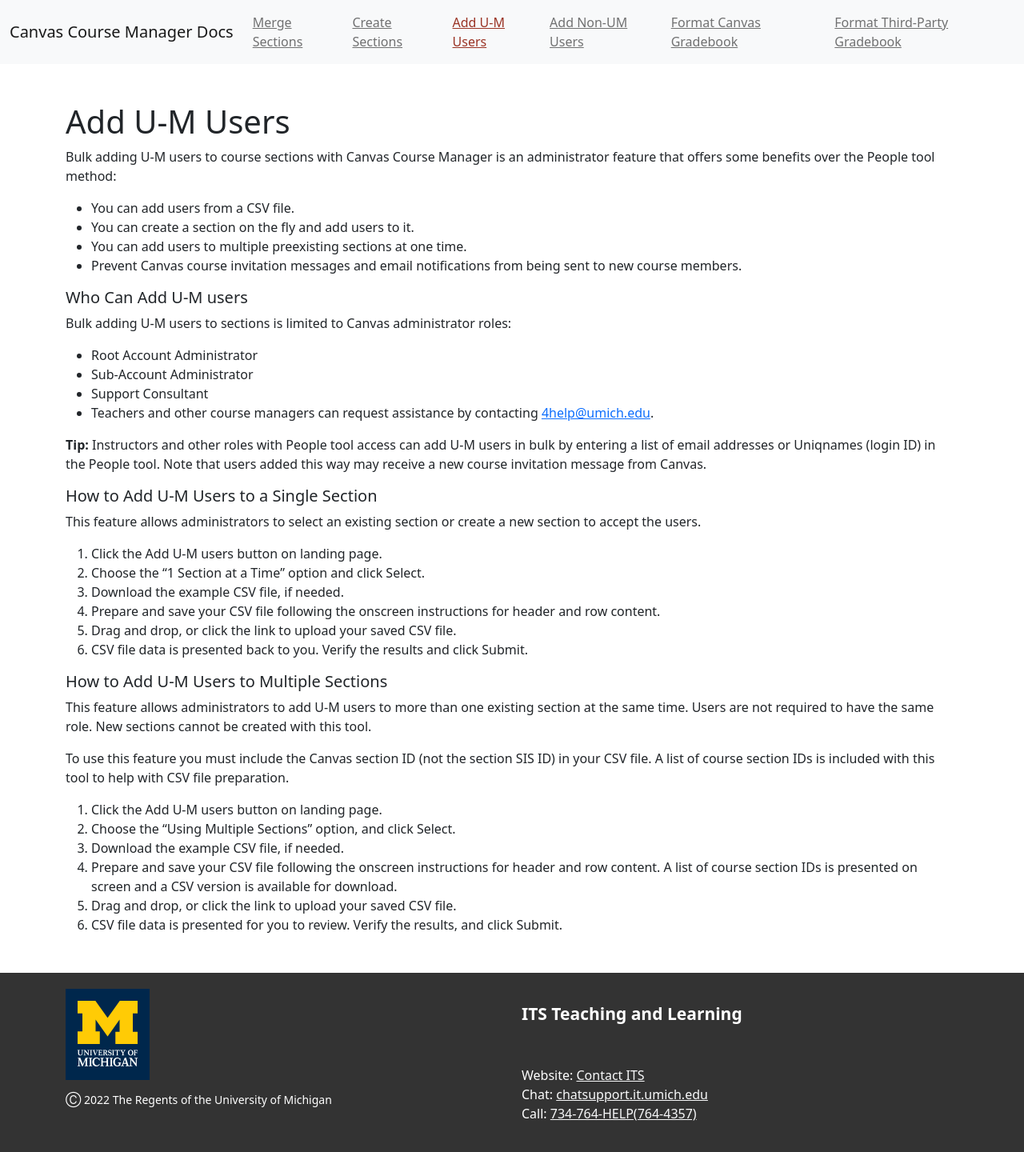
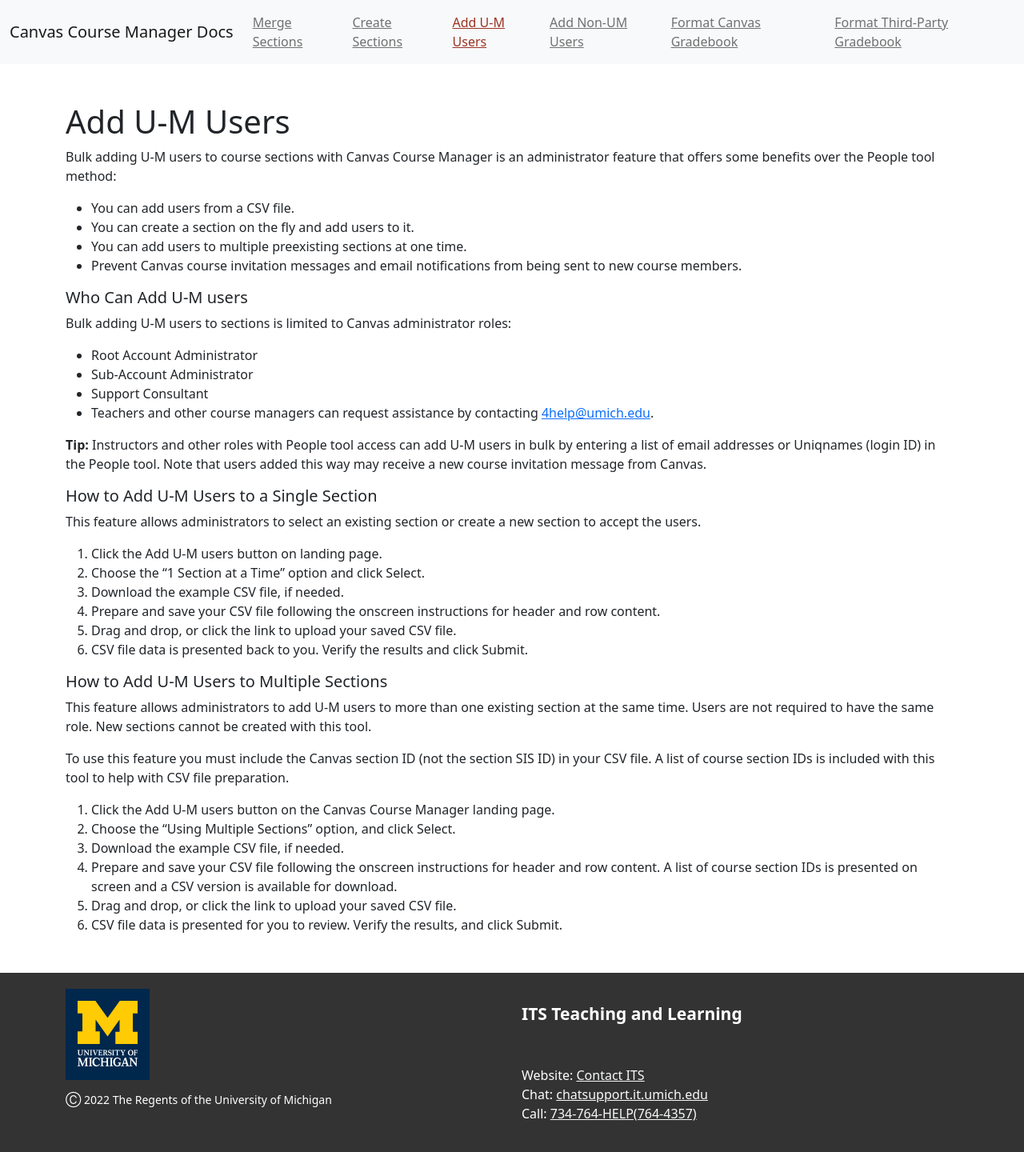
Before and after one commit to tl-its-umich-edu/canvas-course-manager-next, a Jekyll site: the page built from docs/add-um-users.html, in a window 1280 px wide. Shown: the whole page at 80% size. Built offline with Jekyll 4.4.1, drawn with Linux system fonts in a browser that asks for light colours.

Commit message:
Update docs/add-um-users.html
Co-authored-by: melindakraft <makraft@umich.edu>

```diff
--- a/docs/add-um-users.html
+++ b/docs/add-um-users.html
@@ -43,7 +43,7 @@
   A list of course section IDs is included with this tool to help with CSV file preparation.
 </p>
 <ol>
-  <li>Click the Add U-M users button on landing page.</li>
+  <li>Click the Add U-M users button on the Canvas Course Manager landing page.</li>
   <li>Choose the &#8220;Using Multiple Sections&#8221; option, and click Select.</li>
   <li>Download the example CSV file, if needed.</li>
   <li>
```
